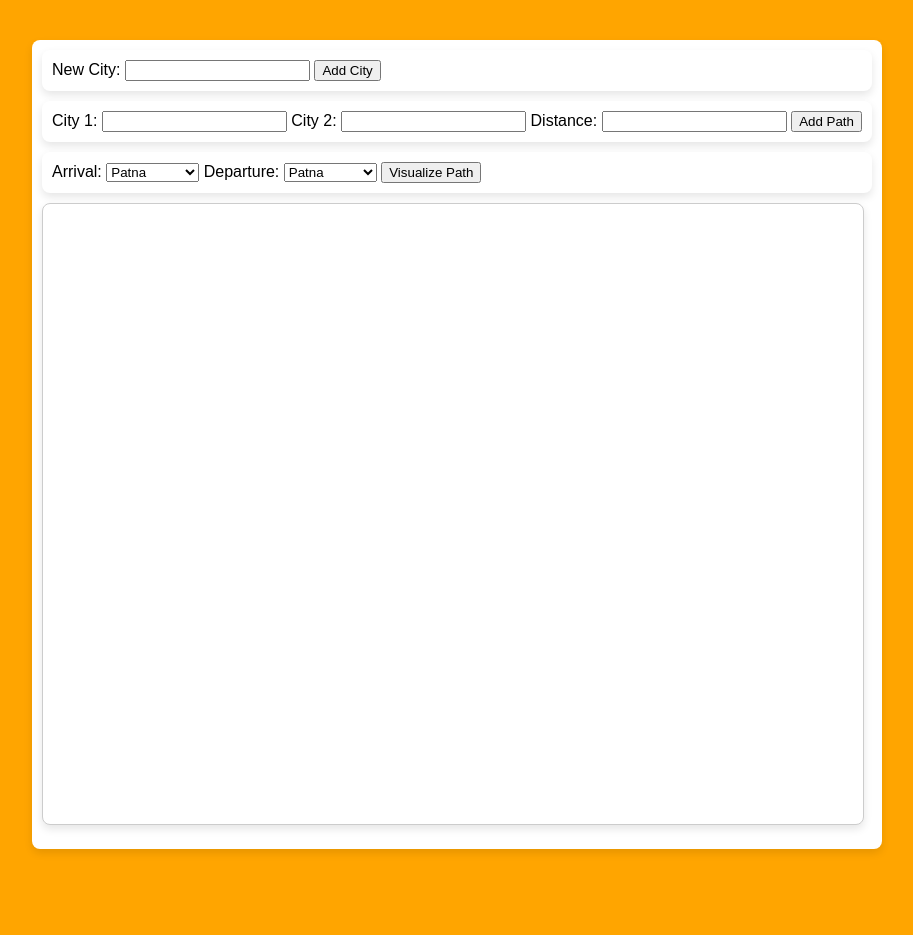
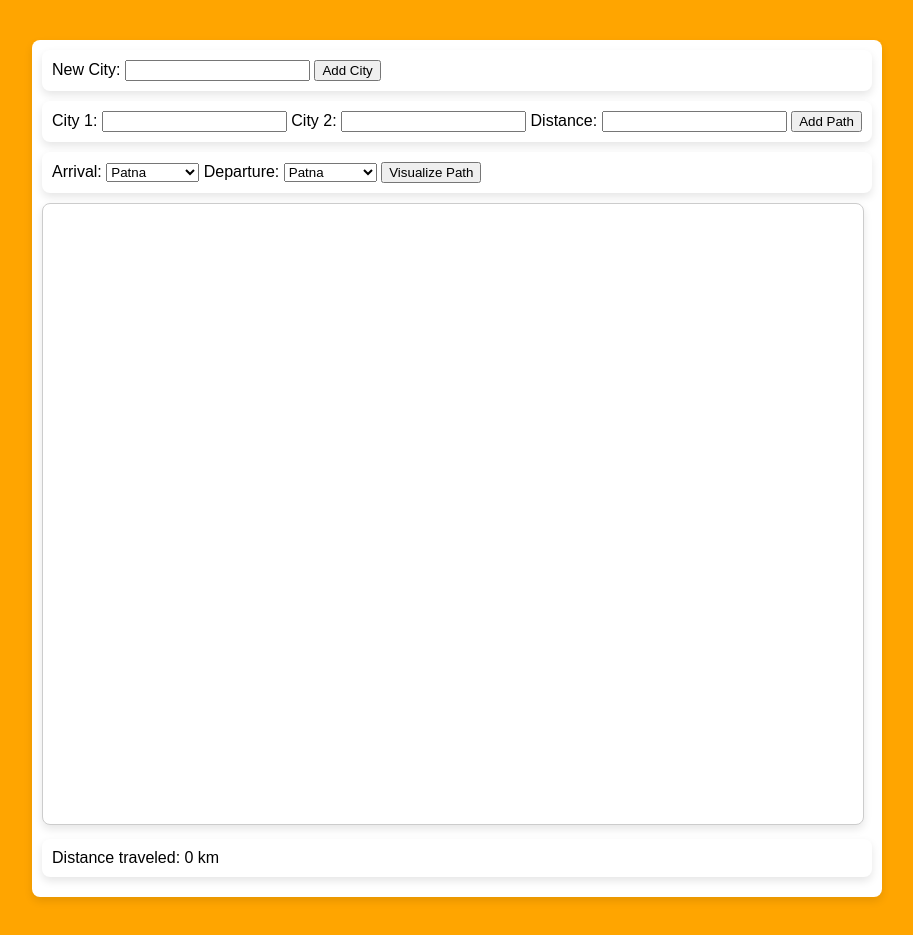
Before and after one commit to Tusharraj2002/bus_route_visualiser, a plain HTML site: page index.html in a window 1280 px wide. Shown: the whole page, without its empty margins (183-1096 px from the left). Before the commit the page ends 887 px from the top, so only its background shows below. Drawn offline with Linux system fonts and the light colour scheme.

Commit message:
Update index.html

```diff
--- a/index.html
+++ b/index.html
@@ -3,7 +3,7 @@
 <head>
     <meta charset="UTF-8">
     <meta name="viewport" content="width=device-width, initial-scale=1.0">
-    <title>Bus Routing Visualiser</title>
+    <title>Bus Path Visualization</title>
     <link rel="stylesheet" href="./css/main.css">
 </head>
 <body>
@@ -30,6 +30,7 @@
             <button id="visualize-path">Visualize Path</button>
         </div>
         <canvas id="map"></canvas>
+        <div id="notification">Distance traveled: 0 km</div>
     </div>
     <script src="./js/script.js"></script>
 </body>
```
